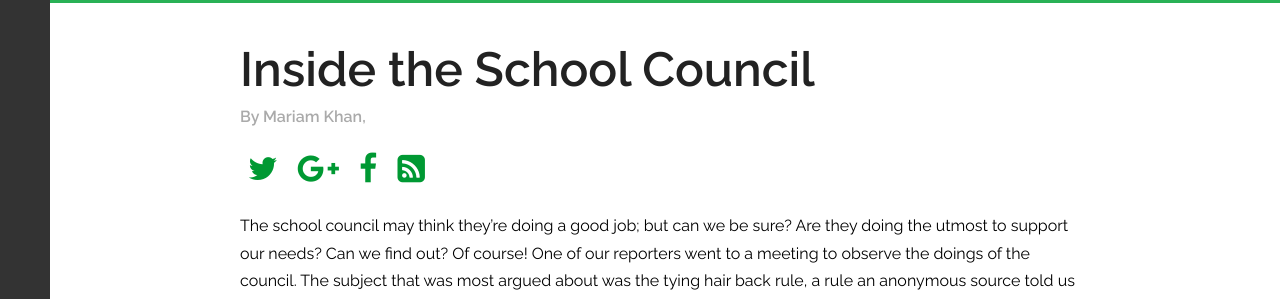
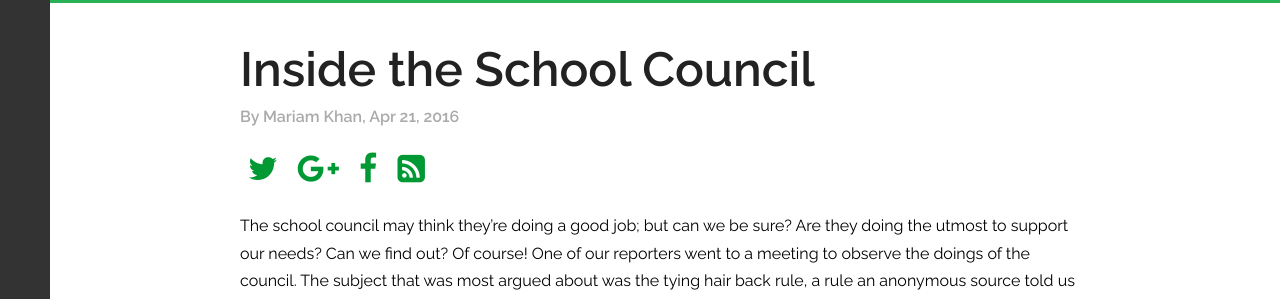
Before and after one commit to Kefwmag/kefwmag.github.io, a Jekyll site: the page built from _posts/2016-04-21-inside-the-school-council.md, in a window 1280 px wide and 982 px high. Shown: the part 122-421 px from the top of the window. Built offline with Jekyll 4.4.1, drawn with Linux system fonts in a browser that asks for light colours; nearby versions of some CDN libraries.

Commit message:
Update dposts.html

```diff
--- a/_layouts/dposts.html
+++ b/_layouts/dposts.html
@@ -5,7 +5,7 @@
 <div>
   <article class="fs {{page.categories}}">
     <h1 class="storyName">{{ page.title }}</h1>
-    <h3 class="author">{% if page.author %}By {{ page.author }}, {% endif %} {{ post.date | date: "%-d %b %Y" }}</h3>
+    <h3 class="author">{% if page.author %}By {{ page.author }}, {% endif %}{{ page.date | date: "%b %-d, %Y" }}</h3>
     <figure>
       <!-- Twitter -->
       <a href="https://twitter.com/share?u=backchat.kefw.org{{page.url}}&t={{page.title}} - Read more on BackChat">
```
